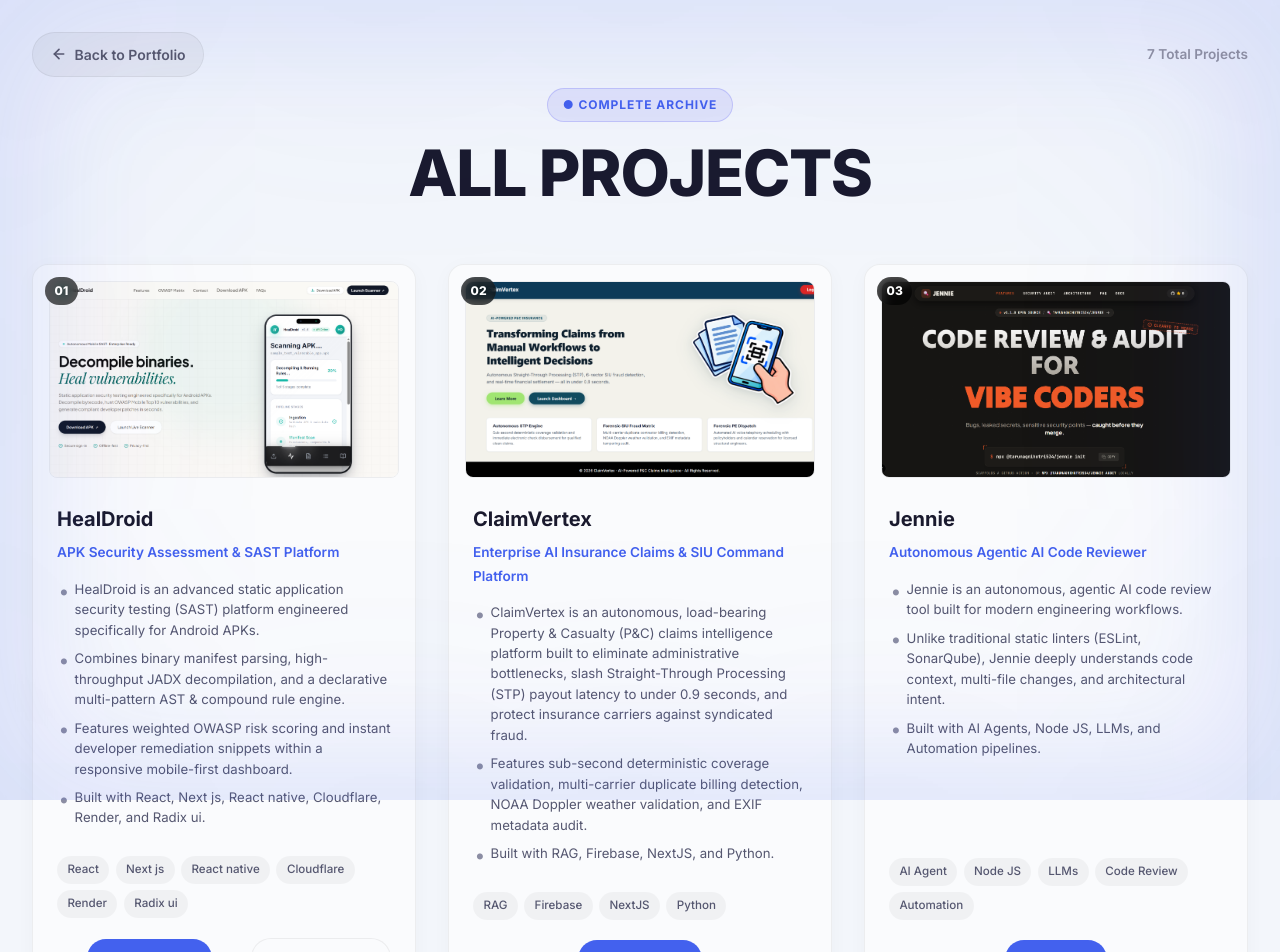
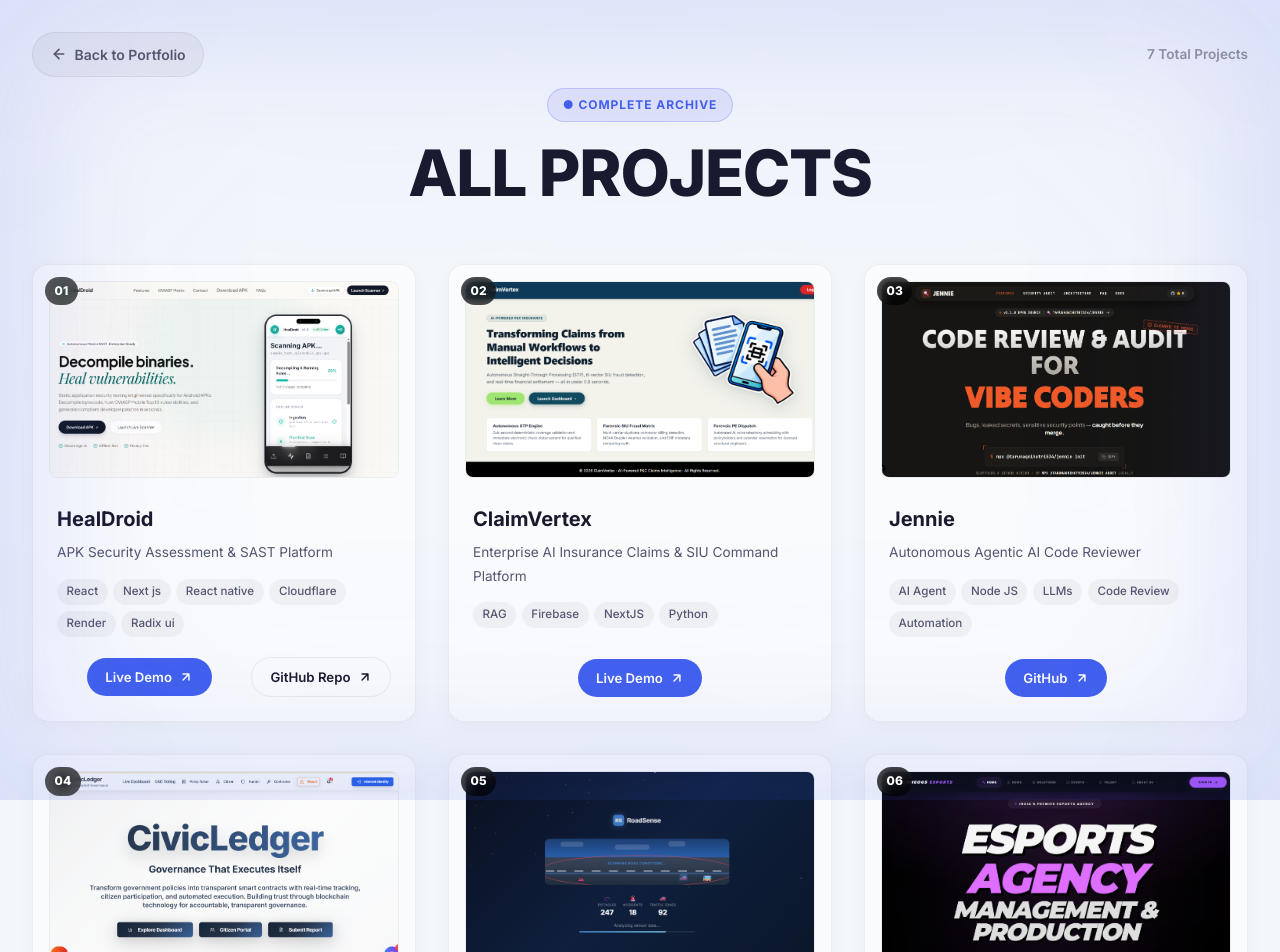
Before and after one commit to tarunagnihotri534/My-Portfolio, a React (Vite) app: page /projects in a window 1280 px wide. Shown: the top 952 px of the page. Built offline with nearby package versions, Linux system fonts and the light colour scheme; no server answers.

Commit message:
style: remove vertical bullet points from all projects cards for a sleek compact layout

```diff
--- a/src/ProjectsPage.jsx
+++ b/src/ProjectsPage.jsx
@@ -238,17 +238,12 @@
                   <h2 className="project-card-title" style={{ fontSize: '1.25rem', fontWeight: 700, marginBottom: '0.35rem', color: 'var(--text-primary)' }}>
                     {proj.title}
                   </h2>
-                  <p style={{ fontSize: '0.85rem', color: 'var(--accent)', fontWeight: 600, marginBottom: '0.9rem' }}>
+                  <p style={{ fontSize: '0.85rem', color: 'var(--text-secondary)', marginBottom: '0.9rem' }}>
                     {proj.subtitle}
                   </p>
-                  <ul className="project-list" style={{ marginBottom: '1.25rem', flex: 1, paddingLeft: '1.1rem' }}>
-                    {proj.desc.map((bullet, bIdx) => (
-                      <li key={bIdx} style={{ fontSize: '0.825rem', lineHeight: '1.55', marginBottom: '0.5rem' }}>{bullet}</li>
-                    ))}
-                  </ul>
-                  <div className="project-tags" style={{ display: 'flex', flexWrap: 'wrap', gap: '0.4rem', marginBottom: '1.25rem' }}>
+                  <div className="project-tags" style={{ display: 'flex', flexWrap: 'wrap', gap: '0.35rem', marginBottom: '1.25rem' }}>
                     {proj.tags.map((tag) => (
-                      <span key={tag} className="project-tag" style={{ fontSize: '0.725rem', padding: '0.25rem 0.65rem' }}>{tag}</span>
+                      <span key={tag} className="project-tag" style={{ fontSize: '0.725rem', padding: '0.2rem 0.6rem' }}>{tag}</span>
                     ))}
                   </div>
                   <div style={{ display: 'flex', alignItems: 'center', gap: '0.6rem', marginTop: 'auto', flexWrap: 'wrap' }}>
```
